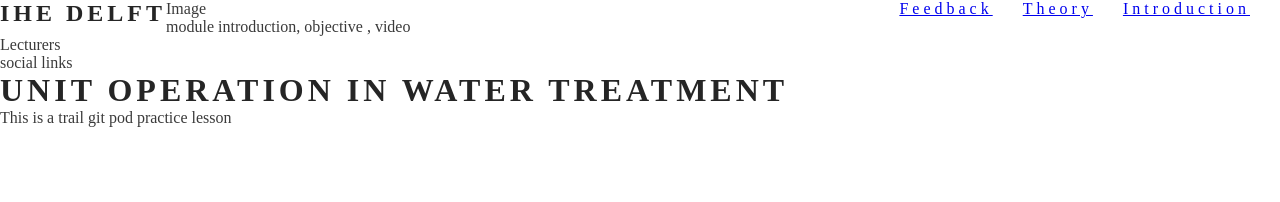
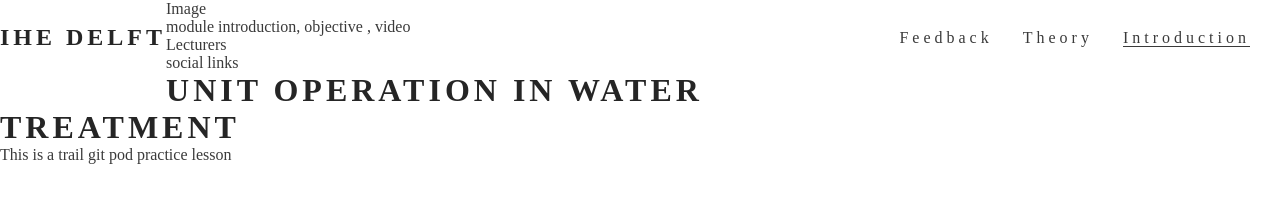
Before and after one commit to dhakal79/Making-Module-Online-PF-1, a plain HTML site: page index.html in a window 1280 px wide. Drawn offline with Linux system fonts and the light colour scheme.

Commit message:
add css style to header, body, ha, h2, logo, menu

```diff
--- a/assets/css/style.css
+++ b/assets/css/style.css
@@ -23,12 +23,29 @@ body{
     font-size: 100%;
     letter-spacing: 4px;
 }
+#menu, #logo{
+    line-height: 75px;
+}
+
 #menu li{
     float: right;
     list-style-type: none;
     margin-right: 30px;
 }
 
+#menu a{
+    text-decoration: none;
+    color: inherit;
+}
+#menu a:hover{
+    border-bottom: 1px solid #3a3a3a;
+}
+.active{
+    border-bottom: 1px solid #3a3a3a;
+}
 
-
+#hero image {
+    height: 600px;
+    width: 100%;
+    background: url('../'
 }
--- a/index.html
+++ b/index.html
@@ -16,7 +16,7 @@
         </a>
         <nav>
             <ul id="menu">
-                <li><a href="index.html">Introduction</a></li>
+                <li><a href="index.html" class="active">Introduction</a></li>
                 <li><a href="theory.html">Theory</a></li>
                 <li><a href="feedback.html">Feedback</a></li>
 
```
Also changed, not shown: images/hero image.jpg (renamed from assets/images/hero image.jpg).
